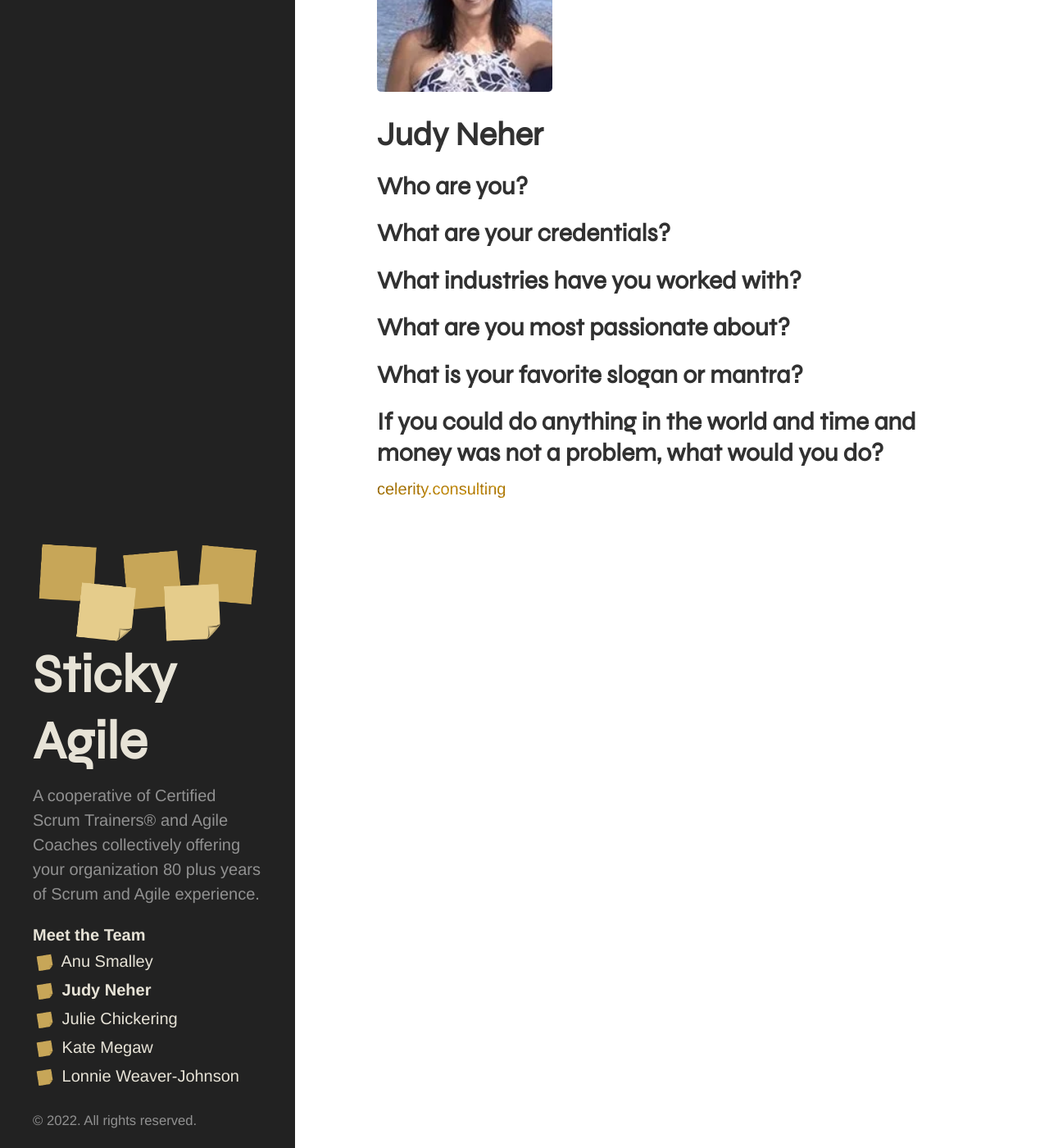
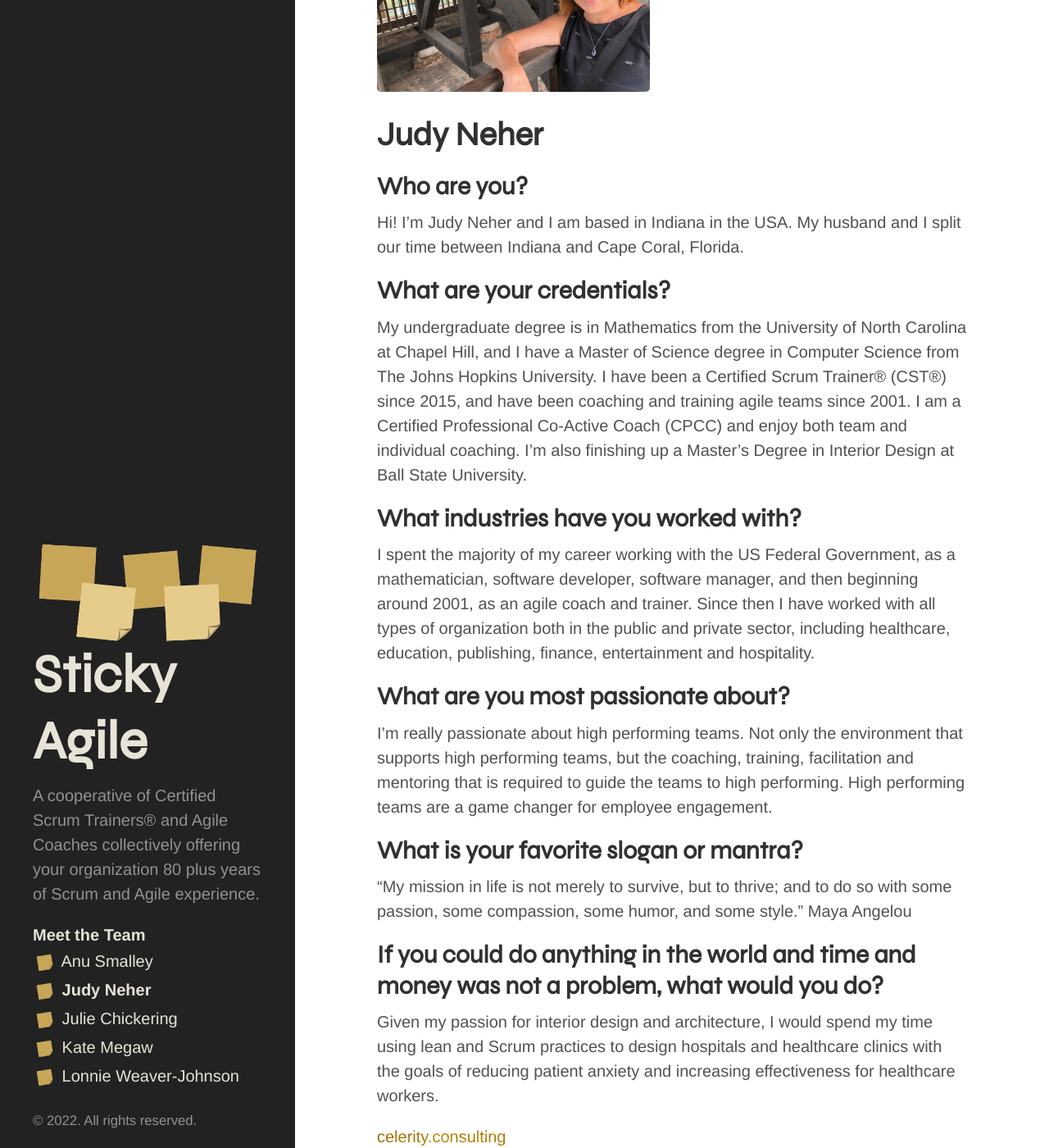
Before and after one commit to Sticky-Agile/Sticky-Agile.github.io, a Jekyll site: the page built from judy.md, in a window 1280 px wide and 1400 px high, scrolled down 218 px. Shown: the whole window at 82% size. Built offline with Jekyll 4.4.1, drawn with Linux system fonts in a browser that asks for light colours; some web fonts are replaced.

Commit message:
Publish Judy's bio information

```diff
--- a/judy.md
+++ b/judy.md
@@ -2,17 +2,27 @@
 layout: page
 title: Judy Neher
 ---
-
 
 ![Judy's Headshot](https://raw.githubusercontent.com/Sticky-Agile/Sticky-Agile.github.io/main/public/judy.jpg)
 
 # Judy Neher
 
 ## Who are you?
+Hi!  I’m Judy Neher and I am based in Indiana in the USA.  My husband and I split our time between Indiana and Cape Coral, Florida.
+
 ## What are your credentials?
+My undergraduate degree is in Mathematics from the University of North Carolina at Chapel Hill, and I have a Master of Science degree in Computer Science from The Johns Hopkins University.  I have been a Certified Scrum Trainer® (CST®) since 2015, and have been coaching and training agile teams since 2001.  I am a Certified Professional Co-Active Coach (CPCC) and enjoy both team and individual coaching.  I’m also finishing up a Master’s Degree in Interior Design at Ball State University.
+
 ## What industries have you worked with?
+I spent the majority of my career working with the US Federal Government, as a mathematician, software developer, software manager, and then beginning around 2001, as an agile coach and trainer.  Since then I have worked with all types of organization both in the public and private sector, including healthcare, education, publishing, finance, entertainment and hospitality.
+
 ## What are you most passionate about?
+I’m really passionate about high performing teams.  Not only the environment that supports high performing teams, but the coaching, training, facilitation and mentoring that is required to guide the teams to high performing.  High performing teams are a game changer for employee engagement.
+
 ## What is your favorite slogan or mantra?
+“My mission in life is not merely to survive, but to thrive; and to do so with some passion, some compassion, some humor, and some style.”  Maya Angelou
+
 ## If you could do anything in the world and time and money was not a problem, what would you do?
+Given my passion for interior design and architecture, I would spend my time using lean and Scrum practices to design hospitals and healthcare clinics with the goals of reducing patient anxiety and increasing effectiveness for healthcare workers.
 
 [celerity.consulting](https://celerity.consulting){:target="_blank"}
```
Also changed, not shown: kate.md (+4 -1 lines), lonnie.md (+5 -0 lines), public/judy.jpg.
